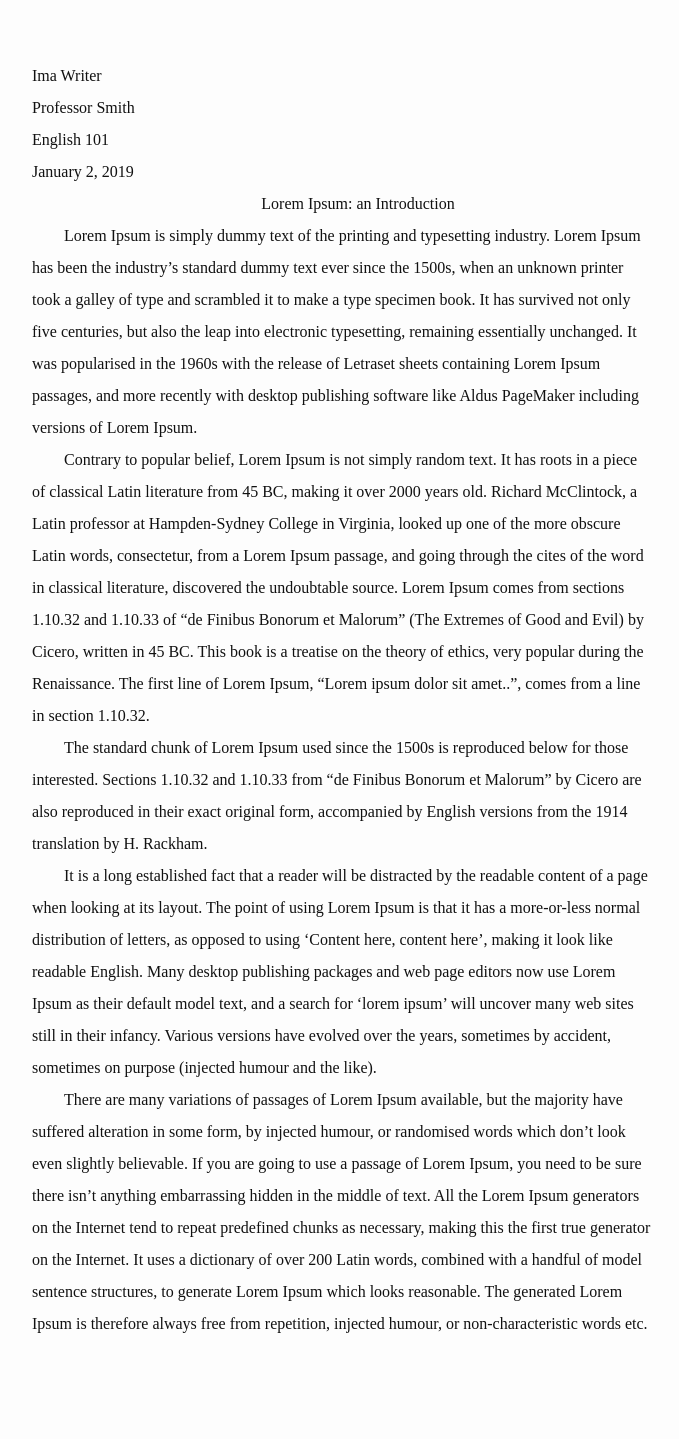
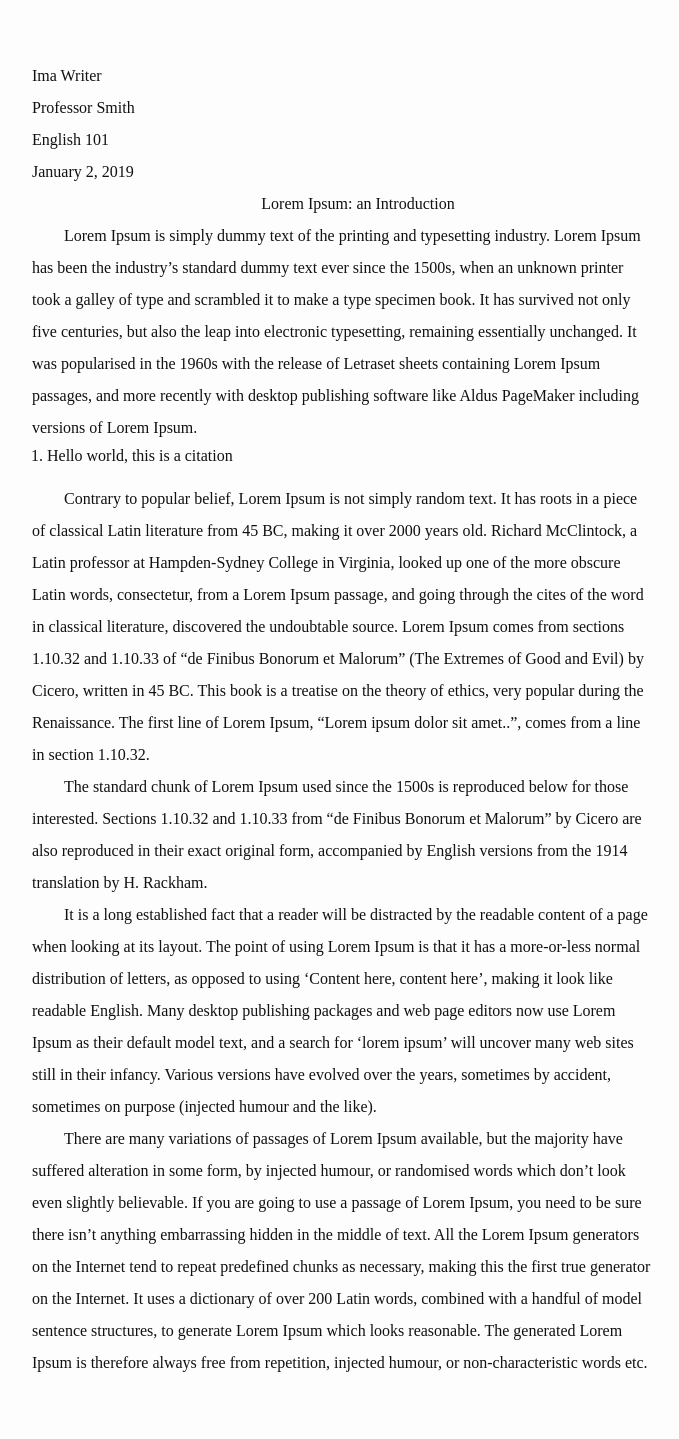
Before and after one commit to a2liu/docgen, a Jekyll site: the page built from examples/mla.md, in a window 1280 px wide. Shown: the whole page, without its empty margins (298-977 px from the left). Built offline with Jekyll 4.4.1, drawn with Linux system fonts in a browser that asks for light colours; before the commit the page ends 1400 px from its top, so only the background shows below that.

Commit message:
Update mla.md

```diff
--- a/examples/mla.md
+++ b/examples/mla.md
@@ -8,6 +8,10 @@ date: January 2, 2019
 ---
 Lorem Ipsum is simply dummy text of the printing and typesetting industry. Lorem Ipsum has been the industry's standard dummy text ever since the 1500s, when an unknown printer took a galley of type and scrambled it to make a type specimen book. It has survived not only five centuries, but also the leap into electronic typesetting, remaining essentially unchanged. It was popularised in the 1960s with the release of Letraset sheets containing Lorem Ipsum passages, and more recently with desktop publishing software like Aldus PageMaker including versions of Lorem Ipsum.
 
+<div id="first-page-citation">
+  <ol><li>Hello world, this is a citation</li></ol>
+</div>
+
 Contrary to popular belief, Lorem Ipsum is not simply random text. It has roots in a piece of classical Latin literature from 45 BC, making it over 2000 years old. Richard McClintock, a Latin professor at Hampden-Sydney College in Virginia, looked up one of the more obscure Latin words, consectetur, from a Lorem Ipsum passage, and going through the cites of the word in classical literature, discovered the undoubtable source. Lorem Ipsum comes from sections 1.10.32 and 1.10.33 of "de Finibus Bonorum et Malorum" (The Extremes of Good and Evil) by Cicero, written in 45 BC. This book is a treatise on the theory of ethics, very popular during the Renaissance. The first line of Lorem Ipsum, "Lorem ipsum dolor sit amet..", comes from a line in section 1.10.32.
 
 The standard chunk of Lorem Ipsum used since the 1500s is reproduced below for those interested. Sections 1.10.32 and 1.10.33 from "de Finibus Bonorum et Malorum" by Cicero are also reproduced in their exact original form, accompanied by English versions from the 1914 translation by H. Rackham.
```
